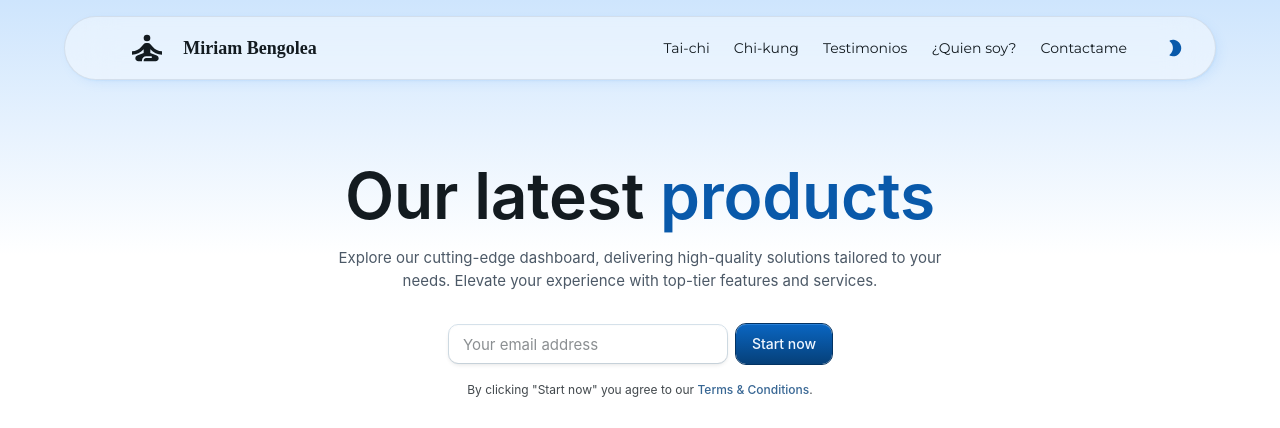
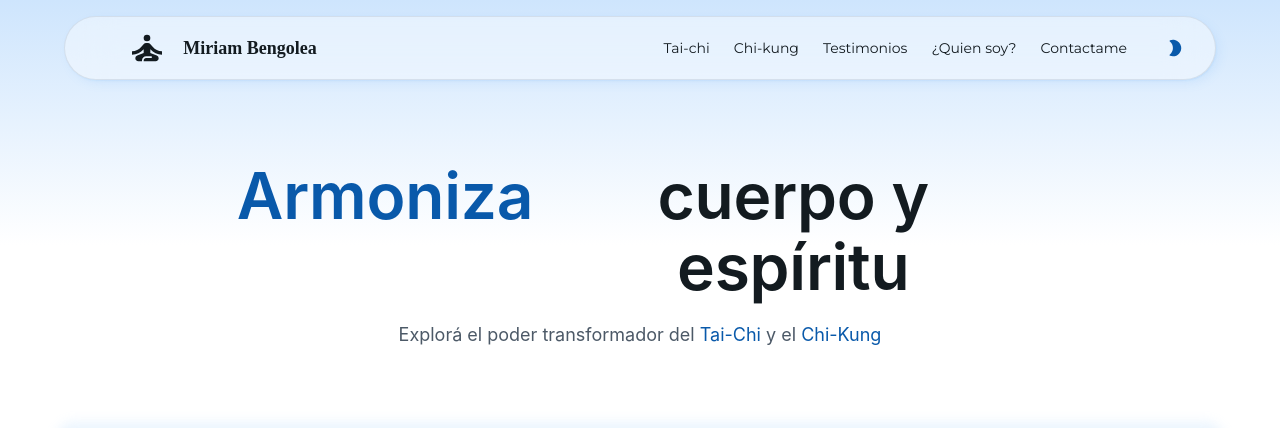
Before and after one commit to FeddericoGarcia/mibe-landingpage, a React (Create React App) app: page / in a window 1280 px wide. Shown: the top 428 px of the page. Built offline with nearby package versions, Linux system fonts and the light colour scheme; a web font is replaced by a local one.

Commit message:
Modificacion - favico.ico , Hero component

```diff
--- a/public/index.html
+++ b/public/index.html
@@ -6,24 +6,15 @@
     <meta name="viewport" content="width=device-width, initial-scale=1" />
     <meta name="theme-color" content="#000000" />
     <meta
-      name="description"
-      content="Web site created using create-react-app"
+      name="Miriam Bengolea"
+      content="Cursos de Tai-Chi y Chi-Kung, clases particulares al aire libre como también personales"
     />
-    <link rel="apple-touch-icon" href="%PUBLIC_URL%/logo192.png" />
-    <!--
-      manifest.json provides metadata used when your web app is installed on a
-      user's mobile device or desktop. See https://developers.google.com/web/fundamentals/web-app-manifest/
-    -->
+    <meta name="Cursos de Tai-Chi y Chi-Kung" content="Clases particulares al aire libre como también personales" />
+    <meta name="Tai-Chi" content="Cursos de Tai-Chi" />
+    <meta name="Chi-Kung" content="Cursos de Chi-Kung" />
+
+    <link rel="favicon" href="../img/favicon.ico" />
     <link rel="manifest" href="%PUBLIC_URL%/manifest.json" />
-    <!--
-      Notice the use of %PUBLIC_URL% in the tags above.
-      It will be replaced with the URL of the `public` folder during the build.
-      Only files inside the `public` folder can be referenced from the HTML.
-
-      Unlike "/favicon.ico" or "favicon.ico", "%PUBLIC_URL%/favicon.ico" will
-      work correctly both with client-side routing and a non-root public URL.
-      Learn how to configure a non-root public URL by running `npm run build`.
-    -->
     <title>Miriam Bengolea | Tai-Chi & Chi-Kung</title>
     <link rel="preconnect" href="https://fonts.googleapis.com">
     <link rel="preconnect" href="https://fonts.gstatic.com" crossorigin>
--- a/src/components/Hero.js
+++ b/src/components/Hero.js
@@ -1,11 +1,8 @@
 import * as React from 'react';
 import { alpha } from '@mui/material';
 import Box from '@mui/material/Box';
-import Button from '@mui/material/Button';
 import Container from '@mui/material/Container';
-import Link from '@mui/material/Link';
 import Stack from '@mui/material/Stack';
-import TextField from '@mui/material/TextField';
 import Typography from '@mui/material/Typography';
 
 export default function Hero() {
@@ -39,60 +36,51 @@ export default function Hero() {
               flexDirection: { xs: 'column', md: 'row' },
               alignSelf: 'center',
               textAlign: 'center',
-              fontSize: 'clamp(3.5rem, 10vw, 4rem)',
+              fontSize: 'clamp(3rem, 10vw, 4rem)',
             }}
           >
-            Our latest&nbsp;
             <Typography
               component="span"
               variant="h1"
               sx={{
                 fontSize: 'clamp(3rem, 10vw, 4rem)',
+                mr: '10px',
                 color: (theme) =>
                   theme.palette.mode === 'light' ? 'primary.main' : 'primary.light',
               }}
             >
-              products
+              Armoniza
             </Typography>
+            cuerpo y espíritu
           </Typography>
           <Typography
             textAlign="center"
             color="text.secondary"
+            variant="subtitle1"
             sx={{ alignSelf: 'center', width: { sm: '100%', md: '80%' } }}
           >
-            Explore our cutting-edge dashboard, delivering high-quality solutions
-            tailored to your needs. Elevate your experience with top-tier features
-            and services.
-          </Typography>
-          <Stack
-            direction={{ xs: 'column', sm: 'row' }}
-            alignSelf="center"
-            spacing={1}
-            useFlexGap
-            sx={{ pt: 2, width: { xs: '100%', sm: 'auto' } }}
-          >
-            <TextField
-              id="outlined-basic"
-              hiddenLabel
-              size="small"
-              variant="outlined"
-              aria-label="Enter your email address"
-              placeholder="Your email address"
-              inputProps={{
-                autoComplete: 'off',
-                'aria-label': 'Enter your email address',
+            Explorá el poder transformador del&nbsp;
+            <Typography
+              component="span"
+              variant="subtitle1"
+              sx={{
+                color: (theme) =>
+                  theme.palette.mode === 'light' ? 'primary.main' : 'primary.light',
               }}
-            />
-            <Button variant="contained" color="primary">
-              Start now
-            </Button>
-          </Stack>
-          <Typography variant="caption" textAlign="center" sx={{ opacity: 0.8 }}>
-            By clicking &quot;Start now&quot; you agree to our&nbsp;
-            <Link href="#" color="primary">
-              Terms & Conditions
-            </Link>
-            .
+            >
+              Tai-Chi&nbsp;
+            </Typography>
+            y el&nbsp;
+            <Typography
+              component="span"
+              variant="subtitle1"
+              sx={{
+                color: (theme) =>
+                  theme.palette.mode === 'light' ? 'primary.main' : 'primary.light',
+              }}
+            >
+              Chi-Kung
+            </Typography>
           </Typography>
         </Stack>
         <Box
@@ -104,8 +92,8 @@ export default function Hero() {
             width: '100%',
             backgroundImage:
               theme.palette.mode === 'light'
-                ? 'url("/static/images/templates/templates-images/hero-light.png")'
-                : 'url("/static/images/templates/templates-images/hero-dark.png")',
+                ? 'url("../../img/favicon.ico")'
+                : 'url("../../img/bg-photo-Daniel-J-Schwarz.avif")',
             backgroundSize: 'cover',
             borderRadius: '10px',
             outline: '1px solid',
```
Also changed, not shown: public/manifest.json, 1 other file (tests, documents, lock files or other folders).
